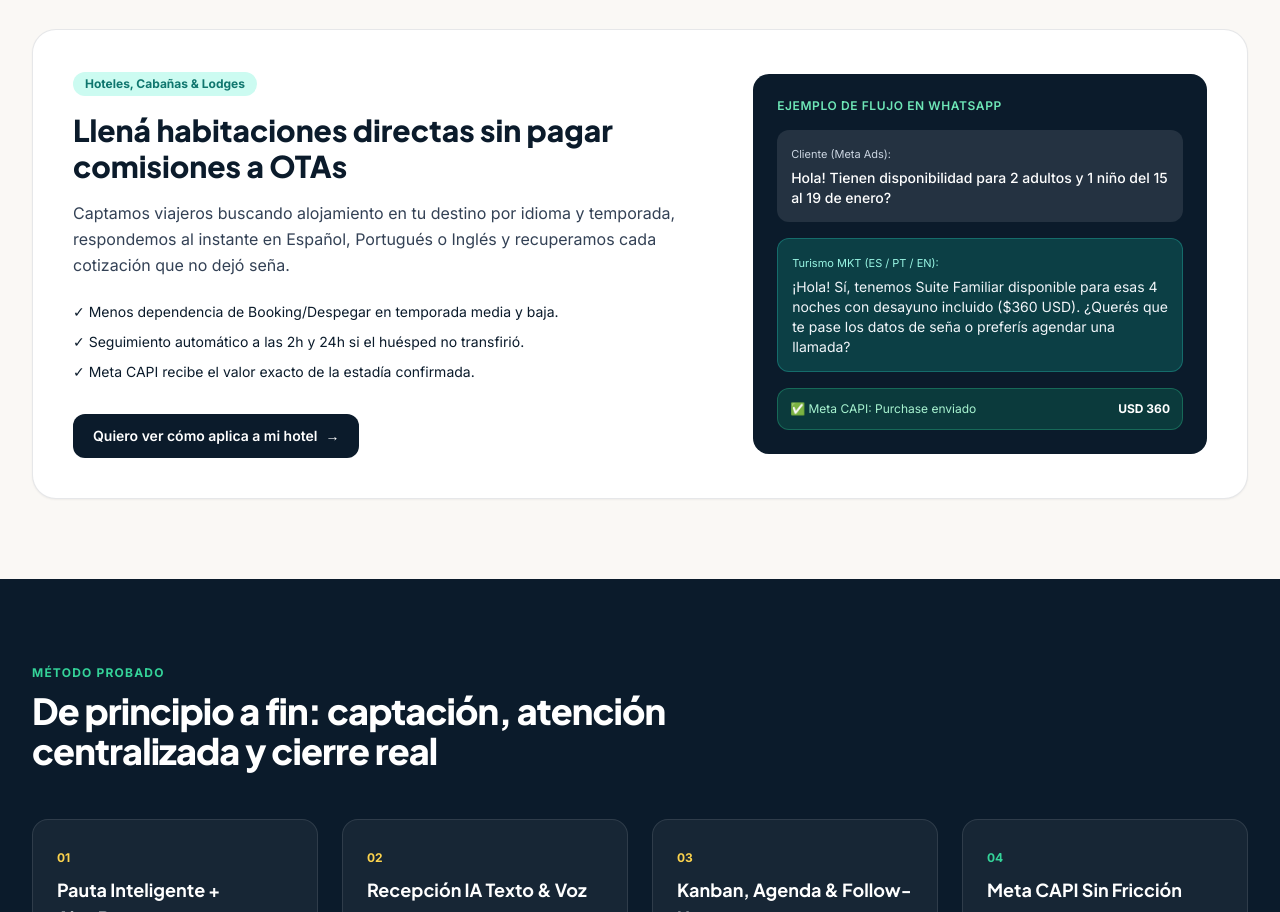
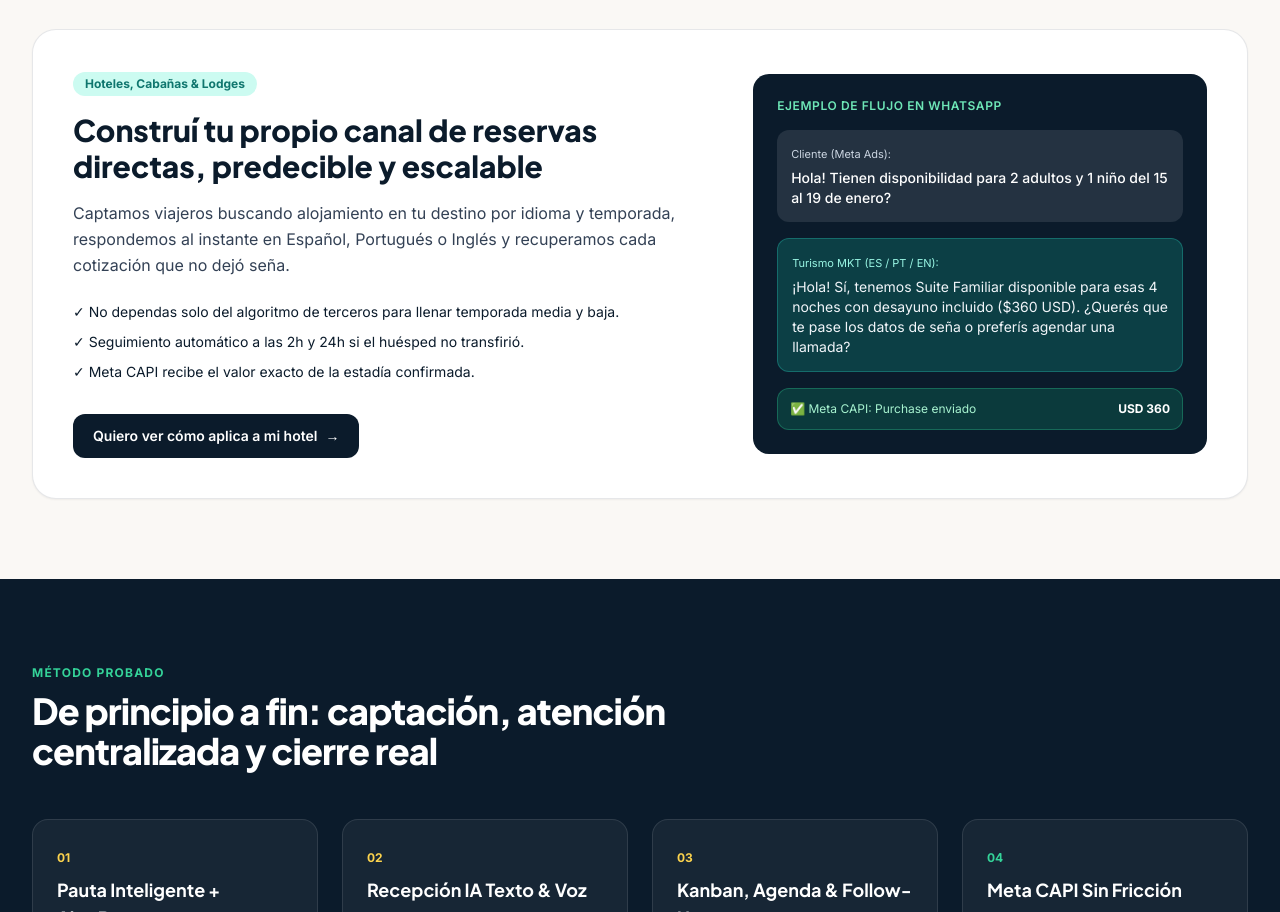
Before and after one commit to GPGBA/pagina-turismo-mkt, a plain HTML site: page index.html in a window 1280 px wide. Shown: the part 1579-2491 px from the top of the page. Drawn offline with nearby package versions, Linux system fonts and the light colour scheme.

Commit message:
copy: enfocar posicionamiento en previsibilidad y canal propio (ES/PT/EN)

```diff
--- a/index.html
+++ b/index.html
@@ -811,10 +811,10 @@
             es: {
                 hotel: {
                     badge: "Hoteles, Cabañas & Lodges",
-                    heading: "Llená habitaciones directas sin pagar comisiones a OTAs",
+                    heading: "Construí tu propio canal de reservas directas, predecible y escalable",
                     body: "Captamos viajeros buscando alojamiento en tu destino por idioma y temporada, respondemos al instante en Español, Portugués o Inglés y recuperamos cada cotización que no dejó seña.",
                     bullets: [
-                        "✓ Menos dependencia de Booking/Despegar en temporada media y baja.",
+                        "✓ No dependas solo del algoritmo de terceros para llenar temporada media y baja.",
                         "✓ Seguimiento automático a las 2h y 24h si el huésped no transfirió.",
                         "✓ Meta CAPI recibe el valor exacto de la estadía confirmada."
                     ],
@@ -873,10 +873,10 @@
             pt: {
                 hotel: {
                     badge: "Hotéis, Pousadas & Resorts",
-                    heading: "Lotação direta sem pagar comissões altas para OTAs",
+                    heading: "Construa seu próprio canal de reservas diretas, previsível e escalável",
                     body: "Atraímos viajantes buscando hospedagem no seu destino, respondemos na hora em Português, Espanhol ou Inglês e recuperamos quem pediu orçamento.",
                     bullets: [
-                        "✓ Menos dependência de Booking/Decolar.",
+                        "✓ Pare de depender apenas de plataformas de terceiros para escalar sua ocupação.",
                         "✓ Follow-up automático se o hóspede não pagou o sinal.",
                         "✓ Meta CAPI recebe o valor exato da reserva fechada."
                     ],
@@ -935,10 +935,10 @@
             en: {
                 hotel: {
                     badge: "Hotels, Cabins & Lodges",
-                    heading: "Drive direct room bookings without heavy OTA commissions",
+                    heading: "Build your own predictable, scalable direct booking channel",
                     body: "We target travelers searching your destination by language and season, reply instantly in ES/PT/EN, and follow up on unpaid quotes.",
                     bullets: [
-                        "✓ Less reliance on OTAs during shoulder & low seasons.",
+                        "✓ Stop relying solely on third-party algorithms to fill shoulder & low seasons.",
                         "✓ Automated 2h & 24h follow-up until deposit is paid.",
                         "✓ Meta CAPI receives exact confirmed booking revenue."
                     ],
```
